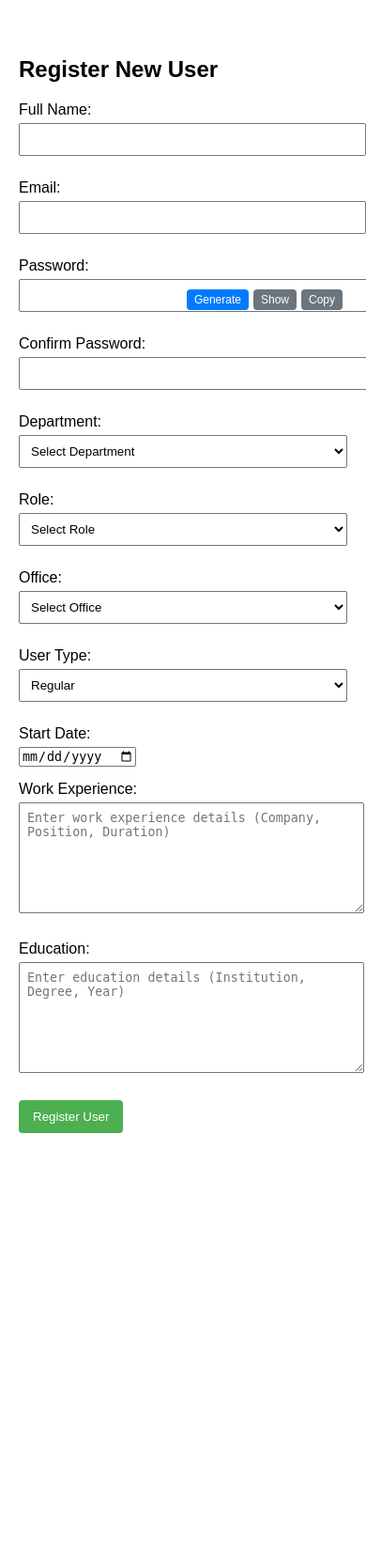
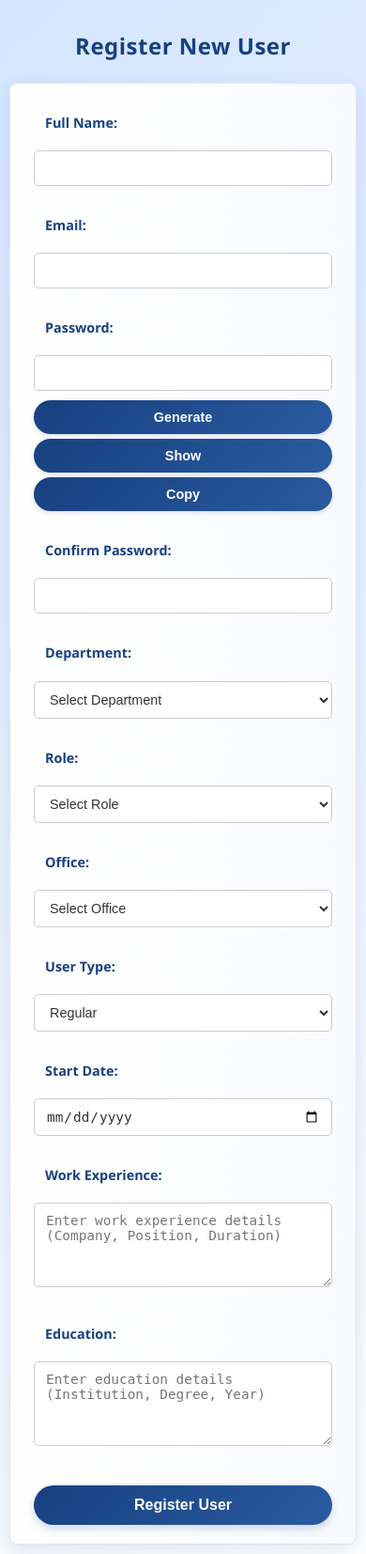
Before and after one commit to Norsyahmin/PBRA, a PHP site: page /registration/register.php in a window 390 px wide; the page is wider, and only the part inside the window is pictured. Shown: that part at 94% size. Before the commit the page ends 1206 px from the top of that part, so only its background shows below. Run offline with PHP 8.4, Linux system fonts and the light colour scheme; the visitor is signed in with stand-in values (Sample User, id 1); data that the repository does not hold is empty; a stand-in replaces the project's code that opens the database connection.

Commit message:
Enhance registration styles: improve layout, form elements, and responsiveness; add success/error message styles and button enhancements

```diff
--- a/registration/register.css
+++ b/registration/register.css
@@ -1,88 +1,259 @@
+/* Base Styles */
 body {
-    font-family: Arial, sans-serif;
-    max-width: 800px;
-    margin: 20px auto;
+    font-family: "Segoe UI", "Helvetica Neue", Arial, sans-serif;
+    margin: 0;
+    padding: 0;
+    background: linear-gradient(135deg, #d4e5ff 0%, #ffffff 100%);
+    color: #333;
+    line-height: 1.6;
+    min-height: 100vh;
+    display: flex;
+    flex-direction: column;
+    align-items: center;
+    justify-content: center;
     padding: 20px;
+    /* Add some padding for smaller screens */
+    box-sizing: border-box;
+    /* Include padding in element's total width and height */
 }
 
-.form-group {
-    margin-bottom: 15px;
+h2 {
+    color: #174080;
+    text-align: center;
+    margin-bottom: 30px;
+    font-size: 2.2rem;
+    font-weight: 600;
+    letter-spacing: 0.5px;
 }
 
+/* Message Styles */
+.success,
+.error {
+    padding: 15px 25px;
+    margin-bottom: 20px;
+    border-radius: 8px;
+    font-weight: bold;
+    text-align: center;
+    box-shadow: 0 2px 8px rgba(0, 0, 0, 0.1);
+    width: 100%;
+    max-width: 600px;
+    /* Match form max-width */
+    box-sizing: border-box;
+}
+
+.success {
+    background-color: #d4edda;
+    color: #155724;
+    border: 1px solid #c3e6cb;
+}
+
+.error {
+    background-color: #f8d7da;
+    color: #721c24;
+    border: 1px solid #f5c6cb;
+}
+
+/* Form Container */
+form {
+    background: linear-gradient(to right, #ffffff 0%, #f8faff 100%);
+    border: 1px solid #e1e6f0;
+    border-radius: 8px;
+    padding: 30px 40px;
+    box-shadow: 0 6px 20px rgba(23, 64, 128, 0.12);
+    width: 100%;
+    max-width: 600px;
+    box-sizing: border-box;
+}
+
+/* Form Groups */
+.form-group {
+    margin-bottom: 20px;
+}
+
+/* Labels */
 label {
     display: block;
-    margin-bottom: 5px;
+    margin-bottom: 8px;
+    color: #174080;
+    font-weight: 600;
+    font-size: 1rem;
 }
 
+/* Inputs, Selects, Textareas */
 input[type="text"],
 input[type="email"],
 input[type="password"],
-select {
+input[type="date"],
+select,
+textarea {
     width: 100%;
-    padding: 8px;
-    margin-bottom: 10px;
+    padding: 12px 15px;
+    border: 1px solid #ccc;
+    border-radius: 5px;
+    font-size: 1rem;
+    color: #333;
+    box-sizing: border-box;
+    /* Crucial for width calculation */
+    transition:
+        border-color 0.3s ease,
+        box-shadow 0.3s ease;
+    background-color: #fff;
+}
+
+input[type="text"]:focus,
+input[type="email"]:focus,
+input[type="password"]:focus,
+input[type="date"]:focus,
+select:focus,
+textarea:focus {
+    border-color: #4a89dc;
+    box-shadow: 0 0 0 3px rgba(74, 137, 220, 0.25);
+    outline: none;
 }
 
 textarea {
-    width: 100%;
-    padding: 8px;
-    margin-bottom: 10px;
-    min-height: 100px;
     resize: vertical;
+    /* Allow vertical resizing */
+    min-height: 90px;
 }
 
-.success {
-    color: green;
-    margin-bottom: 15px;
+/* Password Input Container */
+.password-container {
+    display: flex;
+    gap: 10px;
+    align-items: center;
+    position: relative;
+    /* For adjusting children positioning if needed */
 }
 
-.error {
-    color: red;
-    margin-bottom: 15px;
+.password-container input[type="password"],
+.password-container input[type="text"] {
+    flex-grow: 1;
+    /* Allows the input to take up available space */
 }
 
-button {
-    background-color: #4CAF50;
-    color: white;
-    padding: 10px 15px;
-    border: none;
-    border-radius: 4px;
-    cursor: pointer;
+.password-buttons {
+    display: flex;
+    gap: 8px;
+    flex-shrink: 0;
+    /* Prevents buttons from shrinking */
 }
 
-button:hover {
-    background-color: #45a049;
+/* Buttons */
+button {
+    padding: 10px 18px;
+    border: none;
+    /* Now all buttons are borderless by default */
+    border-radius: 25px;
+    cursor: pointer;
+    font-size: 0.95rem;
+    font-weight: 600;
+    transition: all 0.3s ease;
+    white-space: nowrap;
+    /* Prevent text wrap */
 }
 
+/* Specific button styles */
+button[type="submit"] {
+    background: linear-gradient(135deg, #174080 0%, #2a5ba0 100%);
+    color: white;
+    width: 100%;
+    padding: 15px 20px;
+    /* Larger padding for submit button */
+    font-size: 1.1rem;
+    /* Larger font for submit button */
+    margin-top: 15px;
+    box-shadow: 0 4px 10px rgba(23, 64, 128, 0.2);
+}
+
+button[type="submit"]:hover {
+    background: linear-gradient(135deg, #103060 0%, #204a85 100%);
+    transform: translateY(-2px);
+    box-shadow: 0 6px 15px rgba(23, 64, 128, 0.3);
+}
+
+/* Password Buttons - Make them similar to the submit button */
+.password-buttons button {
+    background: linear-gradient(135deg, #174080 0%, #2a5ba0 100%);
+    /* Same gradient */
+    color: white;
+    /* White text */
+    /* Border is now handled by the general 'button' rule (none) */
+    box-shadow: 0 2px 5px rgba(23, 64, 128, 0.15);
+    /* Slightly smaller shadow than submit */
+}
+
+.password-buttons button:hover {
+    background: linear-gradient(135deg, #103060 0%, #204a85 100%);
+    /* Same hover gradient */
+    transform: translateY(-1px);
+    /* Slightly less pronounced hover effect than submit */
+    box-shadow: 0 4px 8px rgba(23, 64, 128, 0.25);
+    /* Slightly less pronounced hover shadow */
+}
+
+/* Custom Office Input (initially hidden) */
 #custom_office {
     display: none;
     margin-top: 10px;
 }
 
-.password-container {
-    position: relative;
-    width: 100%;
+/* Responsive Design */
+@media (max-width: 768px) {
+    form {
+        padding: 25px 30px;
     }
 
-.password-container input {
-    padding-right: 90px;
+    h2 {
+        font-size: 1.8rem;
     }
 
     .password-buttons {
-    position: absolute;
-    right: 5px;
-    top: 50%;
-    transform: translateY(-50%);
-    display: flex;
+        flex-direction: column;
+        /* Stack buttons vertically on small screens */
         gap: 5px;
     }
 
     .password-buttons button {
-    padding: 4px 8px;
-    font-size: 12px;
-    background: #6c757d;
+        width: 100%;
+        /* Make buttons full width when stacked */
     }
 
-.generate-btn {
-    background: #007bff !important;
+    .password-container {
+        flex-direction: column;
+        /* Stack input and buttons */
+        align-items: stretch;
     }
+}
+
+@media (max-width: 480px) {
+    body {
+        padding: 10px;
+    }
+
+    form {
+        padding: 20px 25px;
+    }
+
+    h2 {
+        font-size: 1.5rem;
+        margin-bottom: 20px;
+    }
+
+    label,
+    input[type="text"],
+    input[type="email"],
+    input[type="password"],
+    input[type="date"],
+    select,
+    textarea,
+    button {
+        font-size: 0.9rem;
+        padding: 10px 12px;
+    }
+
+    button[type="submit"] {
+        padding: 12px 15px;
+        font-size: 1rem;
+    }
+}
```
Lines whose indentation alone changed are shown as unchanged.
